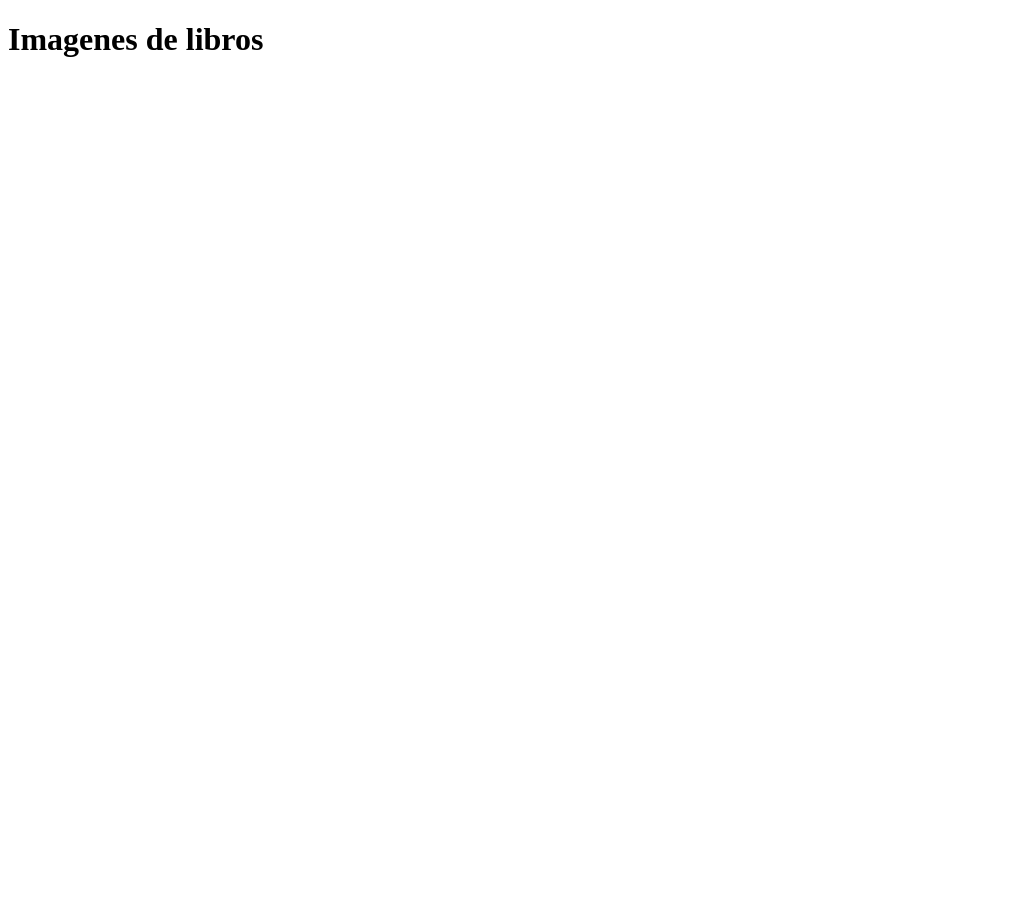
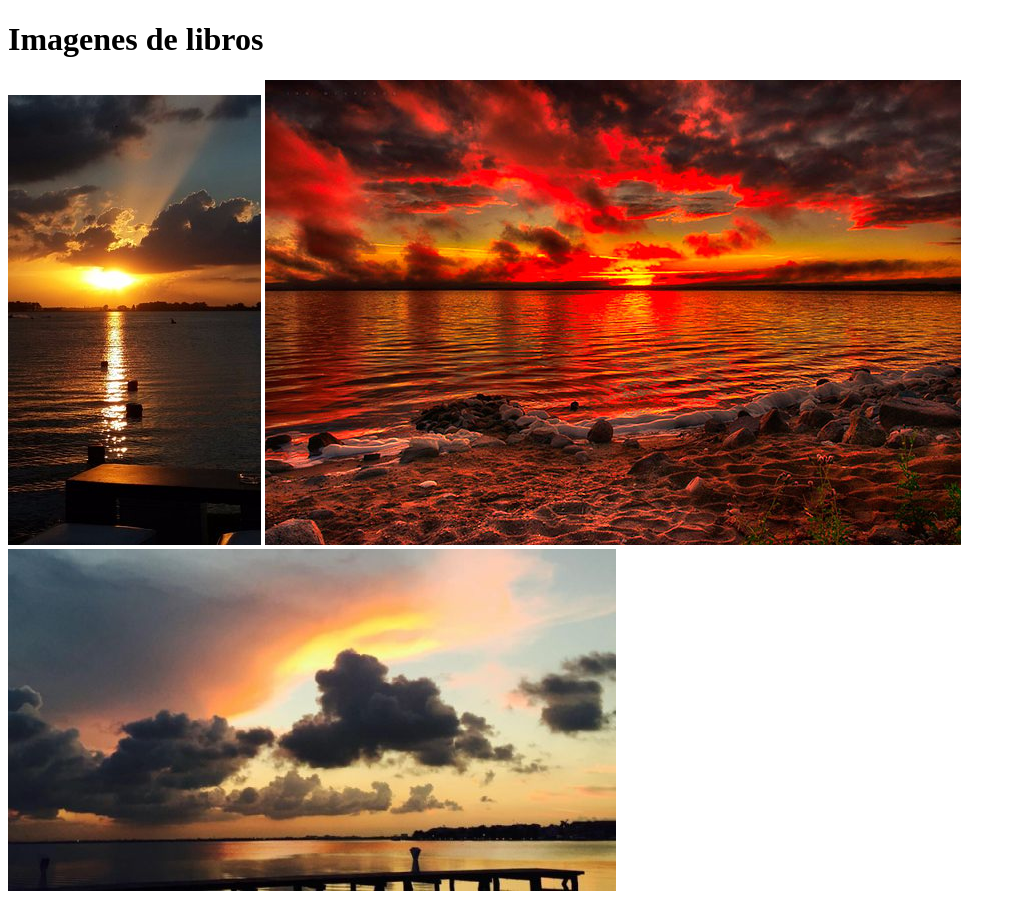
Before and after one commit to strange-nova/INF-113-auxi, a plain HTML site: page index.html in a window 1280 px wide. Shown: the whole page, without its empty margins (0-1016 px from the left). Before the commit the page ends 800 px from the top, so only its background shows below. Drawn offline with Linux system fonts and the light colour scheme.

Commit message:
added images project

```diff
--- a/index.html
+++ b/index.html
@@ -7,5 +7,10 @@
 </head>
 <body>
     <h1>Imagenes de libros</h1>
+    <section>
+        <img src="images/img1.jpg" alt="">
+        <img src="images/img2.jpg" alt="">
+        <img src="images/img3.jpg" alt="">
+    </section>
 </body>
 </html>
```
Also changed, not shown: images/img1.jpg (added), images/img2.jpg (added), images/img3.jpg (added).
